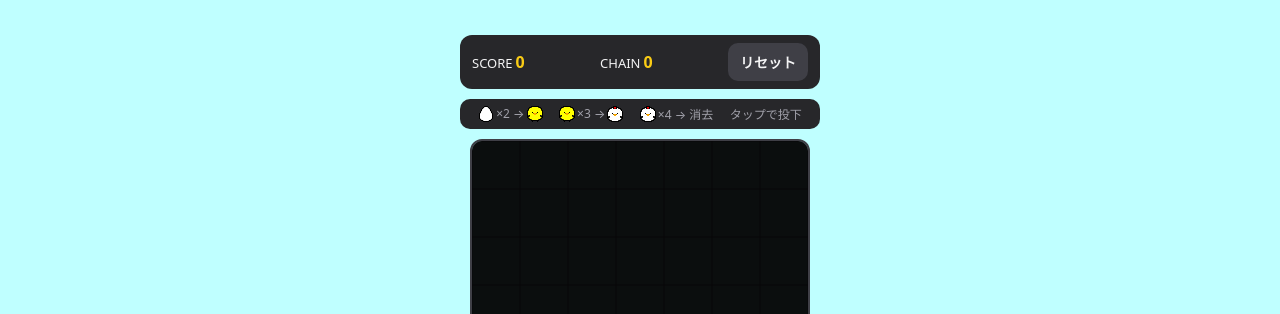
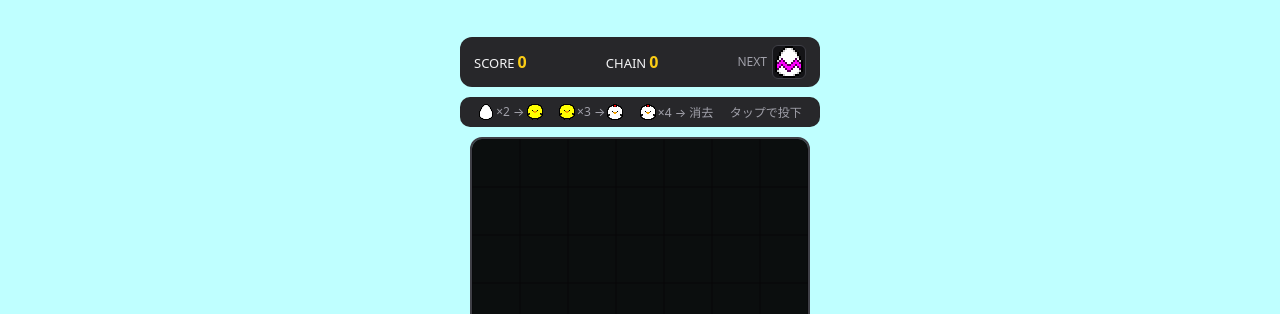
Before and after one commit to m-head-dragon/EggChickChicken, a plain HTML site: page index.html in a window 1280 px wide. Shown: the top 314 px of the page. Drawn offline with Linux system fonts and the light colour scheme; no server answers; a web font is replaced by a local one.

Commit message:
Add files via upload

```diff
--- a/index.html
+++ b/index.html
@@ -57,10 +57,10 @@
       justify-content: space-between;
       align-items: center;
       background: var(--panel);
-      padding: 8px 12px;
+      padding: 8px 14px;
       border-radius: 12px;
       font-size: 13px;
-      gap: 6px;
+      gap: 8px;
     }
 
     .hud-item strong {
@@ -75,6 +75,37 @@
 
     .hud-timer.show {
       display: inline;
+    }
+
+    .hud-next {
+      display: flex;
+      align-items: center;
+      gap: 5px;
+      font-size: 12px;
+      color: var(--muted);
+      flex-shrink: 0;
+    }
+
+    .next-box {
+      width: 34px;
+      height: 34px;
+      border-radius: 6px;
+      background: rgba(17, 17, 20, 0.85);
+      border: 1px solid #3f3f46;
+      display: flex;
+      align-items: center;
+      justify-content: center;
+      overflow: hidden;
+      flex-shrink: 0;
+    }
+
+    canvas#next-canvas {
+      display: block;
+      width: 32px;
+      height: 32px;
+      aspect-ratio: 1 / 1;
+      image-rendering: pixelated;
+      image-rendering: crisp-edges;
     }
 
     .rule-bar {
@@ -158,7 +189,7 @@
       z-index: 0;
     }
 
-    canvas {
+    canvas#board {
       position: relative;
       z-index: 1;
       display: block;
@@ -308,7 +339,10 @@
     <div class="hud-item">SCORE<strong><span id="score">0</span></strong></div>
     <div class="hud-item">CHAIN<strong><span id="chain">0</span></strong></div>
     <div id="hud-timer" class="hud-item hud-timer">TIME<strong><span id="timer">05:00</span></strong></div>
-    <button id="btn-reset" type="button">リセット</button>
+    <div class="hud-next">
+      <span>NEXT</span>
+      <div class="next-box"><canvas id="next-canvas" width="32" height="32"></canvas></div>
+    </div>
   </div>
 
   <div id="rule-bar" class="rule-bar">
@@ -454,6 +488,9 @@
     const ctx = canvas.getContext("2d");
     canvas.width = CONFIG.COLS * CONFIG.CELL_SIZE;
     canvas.height = CONFIG.ROWS * CONFIG.CELL_SIZE;
+
+    const nextCanvas = document.getElementById("next-canvas");
+    const nextCtx = nextCanvas.getContext("2d");
 
     // 横3コマ mini_icon.png の読み込み確認（失敗時のみ絵文字フォールバック）
     const ruleBarEl = document.getElementById("rule-bar");
@@ -745,6 +782,8 @@
     let grid = [];
     // 落下中ピース（1個）: { r, c, color, stage }
     let activePiece = null;
+    // 次のピース: { color, stage } | null
+    let nextPiece = null;
     let score = 0;
     let currentChain = 0;
     let isStarted = false;
@@ -768,6 +807,42 @@
       } else {
         hudTimerEl.classList.remove("show");
       }
+    }
+
+    function drawNextPreview() {
+      nextCtx.clearRect(0, 0, nextCanvas.width, nextCanvas.height);
+      if (!nextPiece) return;
+
+      const { color, stage } = nextPiece;
+      const size = nextCanvas.width;
+
+      if (spriteLoaded[color]) {
+        const chipIndex = Math.max(0, stage - 1);
+        const sx = chipIndex * CONFIG.CHIP_SIZE;
+        nextCtx.imageSmoothingEnabled = false;
+        nextCtx.drawImage(
+          spriteImages[color],
+          sx,
+          0,
+          CONFIG.CHIP_SIZE,
+          CONFIG.CHIP_SIZE,
+          0,
+          0,
+          size,
+          size
+        );
+        return;
+      }
+
+      nextCtx.fillStyle = CONFIG.FALLBACK_BG[color] || "#e4e4e7";
+      nextCtx.beginPath();
+      nextCtx.roundRect(2, 2, size - 4, size - 4, 6);
+      nextCtx.fill();
+
+      nextCtx.font = `${Math.floor(size * 0.62)}px "${CONFIG.FONT_NAME}", system-ui, "Apple Color Emoji", "Segoe UI Emoji", sans-serif`;
+      nextCtx.textAlign = "center";
+      nextCtx.textBaseline = "middle";
+      nextCtx.fillText(CONFIG.EMOJI[stage] || "?", size / 2, size / 2 + 1);
     }
 
     function triggerGameOver(headingText = "gameover") {
@@ -818,13 +893,19 @@
 
     function spawnPiece() {
       if (isGameOver) return;
+      if (!nextPiece) {
+        nextPiece = pickRandomBlock();
+      }
+      const chosen = nextPiece;
+      nextPiece = pickRandomBlock();
+      drawNextPreview();
+
       const spawnCol = Math.floor(CONFIG.COLS / 2);
-      const nextBlock = pickRandomBlock();
       const piece = {
         r: 0,
         c: spawnCol,
-        color: nextBlock.color,
-        stage: nextBlock.stage,
+        color: chosen.color,
+        stage: chosen.stage,
       };
 
       if (!isCellFree(piece.r, piece.c)) {
@@ -1099,6 +1180,7 @@
       }
 
       drawEffects();
+      drawNextPreview();
     }
 
     function loop(timestamp) {
@@ -1151,6 +1233,8 @@
       grid = createEmptyGrid();
       effects = [];
       activePiece = null;
+      nextPiece = pickRandomBlock();
+      drawNextPreview();
       score = 0;
       currentChain = 0;
       remainingMs = CONFIG.FIVE_MINUTES_MS;
@@ -1229,11 +1313,13 @@
       shareToX();
     }
 
-    function resetGame(autoStart = false, mode = gameMode) {
-      gameMode = mode === "5min" ? "5min" : "normal";
+    function initTitleScreen() {
+      gameMode = "normal";
       grid = createEmptyGrid();
       effects = [];
       activePiece = null;
+      nextPiece = pickRandomBlock();
+      drawNextPreview();
       score = 0;
       currentChain = 0;
       remainingMs = CONFIG.FIVE_MINUTES_MS;
@@ -1246,17 +1332,12 @@
       chainEl.textContent = "0";
       updateTimerDisplay();
       gameoverEl.classList.remove("show");
-
-      if (autoStart) {
-        startWithMode(gameMode);
-      } else {
       stopBgm();
       isStarted = false;
       overlayHeadingEl.textContent = "たまごひよこにわとり";
       startDescEl.style.display = "flex";
       modeSelectStartEl.style.display = "flex";
       startScreenEl.classList.add("show");
-      }
     }
 
     // ページ表示時に裏側でBGMデコードを先読みしておく
@@ -1323,15 +1404,12 @@
         if (!activePiece) return;
         e.preventDefault();
         dropToColumn(activePiece.c);
-      } else if (e.key === "r" || e.key === "R") {
-        resetGame(true, gameMode);
       }
     });
 
     document.getElementById("btn-left").addEventListener("click", () => movePiece(0, -1));
     document.getElementById("btn-down").addEventListener("click", () => hardDrop());
     document.getElementById("btn-right").addEventListener("click", () => movePiece(0, 1));
-    document.getElementById("btn-reset").addEventListener("click", () => resetGame(false, gameMode));
     document.getElementById("btn-retry-normal").addEventListener("click", () => startWithMode("normal"));
     document.getElementById("btn-retry-5min").addEventListener("click", () => startWithMode("5min"));
     document.getElementById("btn-share-x").addEventListener("click", shareToX);
@@ -1346,7 +1424,8 @@
       dropToColumn(clickedCol);
     });
 
-    resetGame(false, "normal");
+    // 起動（スタート画面から待機）
+    initTitleScreen();
     requestAnimationFrame(loop);
   </script>
 </body>
```
Lines whose indentation alone changed are shown as unchanged.
